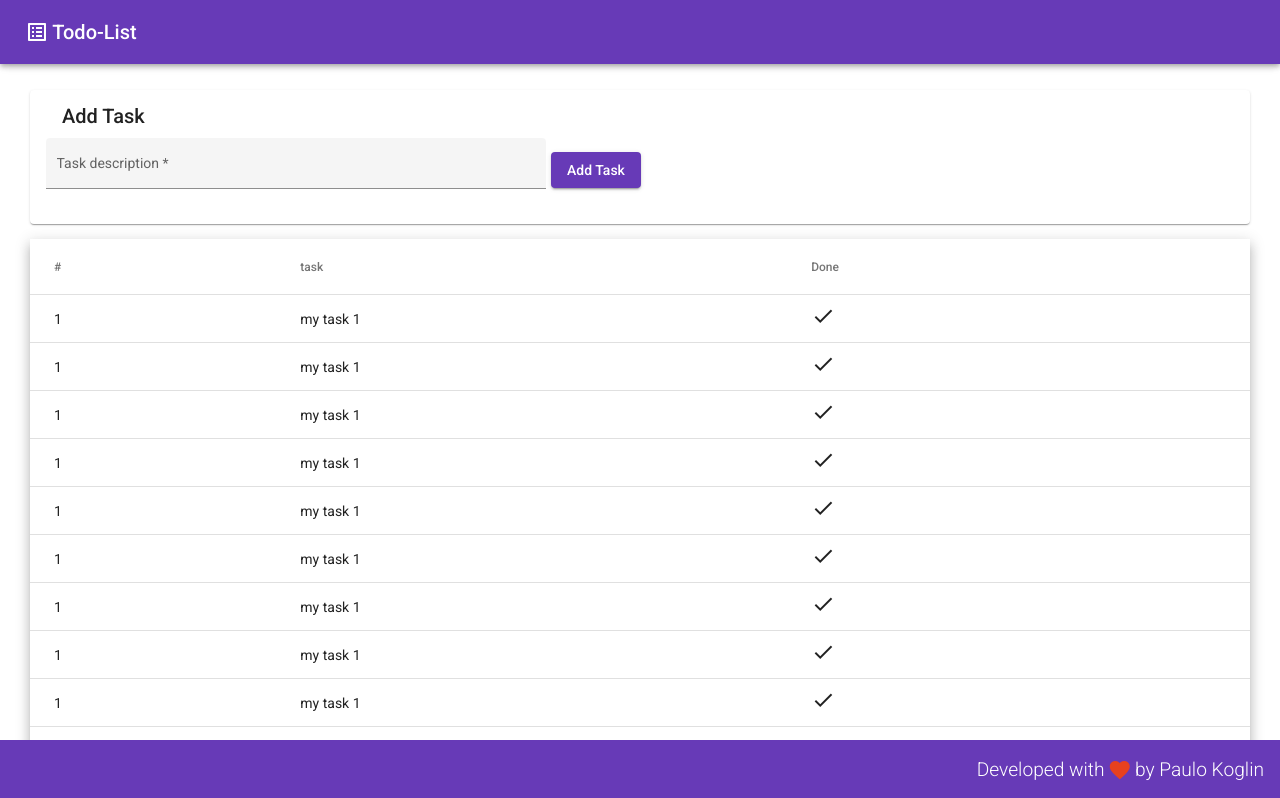
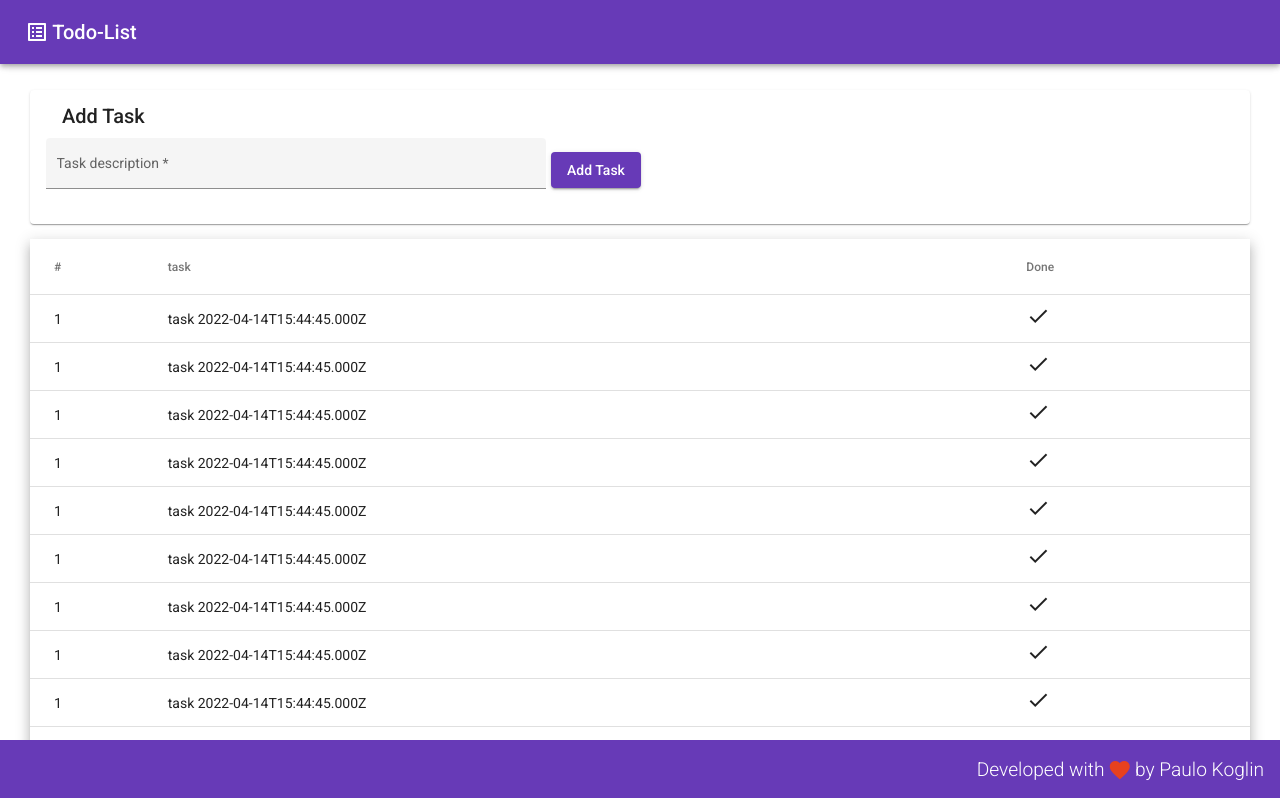
Before and after one commit to PauloKoglin/angular-todo-list, an Angular app in the folder frontend/todo-list/: page / in a window 1280 px wide. Shown: the top 798 px of the page. Built offline with nearby package versions, Linux system fonts and the light colour scheme.

Commit message:
move type to domain and change fakeData generation

```diff
--- a/frontend/todo-list/src/app/components/todo-list/todo-list.component.ts
+++ b/frontend/todo-list/src/app/components/todo-list/todo-list.component.ts
@@ -1,36 +1,41 @@
 import { Component, OnInit } from '@angular/core';
+import { Task } from 'src/app/domain/models/task';
 
-const fakeData = [
-  { id: 1, description: "my task 1", done: true },
-  { id: 1, description: "my task 1", done: true },
-  { id: 1, description: "my task 1", done: true },
-  { id: 1, description: "my task 1", done: true },
-  { id: 1, description: "my task 1", done: true },
-  { id: 1, description: "my task 1", done: true },
-  { id: 1, description: "my task 1", done: true },
-  { id: 1, description: "my task 1", done: true },
-  { id: 1, description: "my task 1", done: true },
-  { id: 1, description: "my task 1", done: true },
-  { id: 1, description: "my task 1", done: true },
-  { id: 1, description: "my task 1", done: true },
-  { id: 1, description: "my task 1", done: true },
-  { id: 1, description: "my task 1", done: true },
-  { id: 1, description: "my task 1", done: true },
-  { id: 1, description: "my task 1", done: true },
-  { id: 1, description: "my task 1", done: true },
-  { id: 1, description: "my task 1", done: true },
-  { id: 1, description: "my task 1", done: true },
-  { id: 1, description: "my task 1", done: true },
-  { id: 1, description: "my task 1", done: true },
-  { id: 1, description: "my task 1", done: true },
-  { id: 1, description: "my task 1", done: true },
-  { id: 1, description: "my task 1", done: true },
-  { id: 1, description: "my task 1", done: true },
-  { id: 1, description: "my task 1", done: true },
-  { id: 1, description: "my task 1", done: true },
-  { id: 1, description: "my task 1", done: true },
-  { id: 1, description: "my task 1", done: true },
-  { id: 1, description: "my task 1", done: true }
+const getDescription = (): String => {
+  return `task ${new Date().toISOString()}`;
+}
+
+const fakeData: Task[] = [
+  { id: 1, description: getDescription(), done: true },
+  { id: 1, description: getDescription(), done: true },
+  { id: 1, description: getDescription(), done: true },
+  { id: 1, description: getDescription(), done: true },
+  { id: 1, description: getDescription(), done: true },
+  { id: 1, description: getDescription(), done: true },
+  { id: 1, description: getDescription(), done: true },
+  { id: 1, description: getDescription(), done: true },
+  { id: 1, description: getDescription(), done: true },
+  { id: 1, description: getDescription(), done: true },
+  { id: 1, description: getDescription(), done: true },
+  { id: 1, description: getDescription(), done: true },
+  { id: 1, description: getDescription(), done: true },
+  { id: 1, description: getDescription(), done: true },
+  { id: 1, description: getDescription(), done: true },
+  { id: 1, description: getDescription(), done: true },
+  { id: 1, description: getDescription(), done: true },
+  { id: 1, description: getDescription(), done: true },
+  { id: 1, description: getDescription(), done: true },
+  { id: 1, description: getDescription(), done: true },
+  { id: 1, description: getDescription(), done: true },
+  { id: 1, description: getDescription(), done: true },
+  { id: 1, description: getDescription(), done: true },
+  { id: 1, description: getDescription(), done: true },
+  { id: 1, description: getDescription(), done: true },
+  { id: 1, description: getDescription(), done: true },
+  { id: 1, description: getDescription(), done: true },
+  { id: 1, description: getDescription(), done: true },
+  { id: 1, description: getDescription(), done: true },
+  { id: 1, description: getDescription(), done: true }
 ]
 
 @Component({
@@ -40,12 +45,15 @@ const fakeData = [
 })
 export class TodoListComponent implements OnInit {
 
-  displayedColumns: string[] = ['id', 'task', 'done'];
-  tasks = fakeData;
+  tasks: Task[]
+  displayedColumns: string[] = ['id', 'task', 'done']
 
-  constructor() { }
+  constructor() {
+    this.tasks = fakeData
+   }
 
   ngOnInit(): void {
+
   }
 
 }
--- /dev/null
+++ b/frontend/todo-list/src/app/domain/models/task.ts
@@ -0,0 +1,5 @@
+export type Task = {
+  id: number,
+  description: String,
+  done: boolean
+}
```
